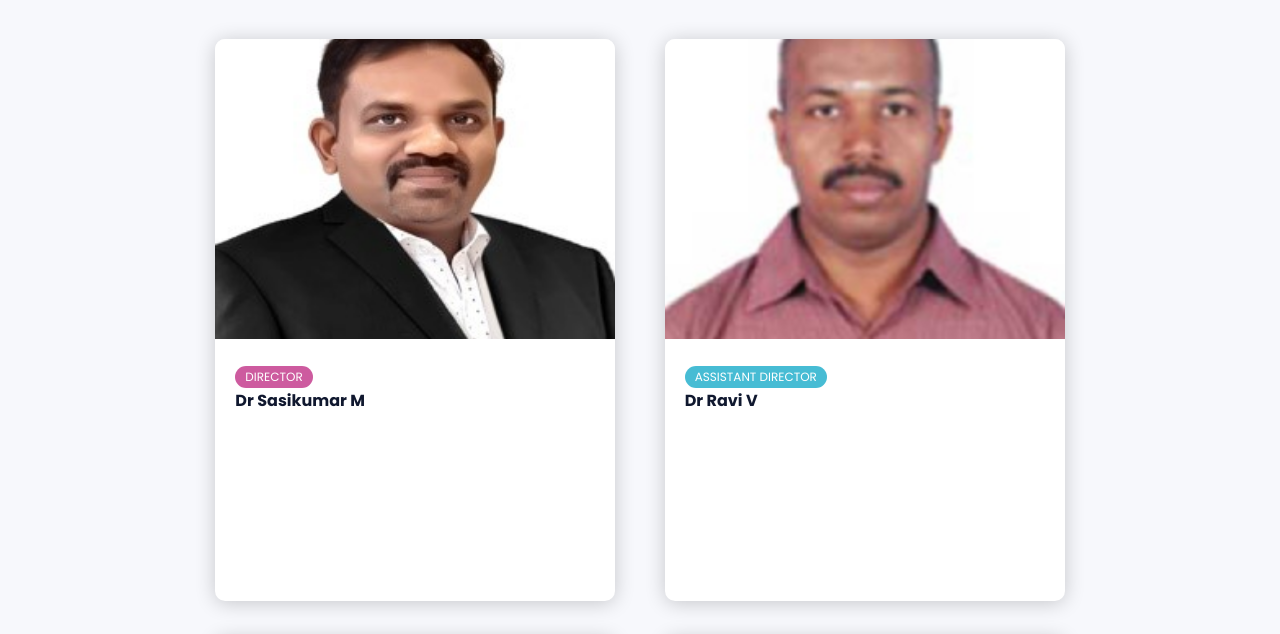
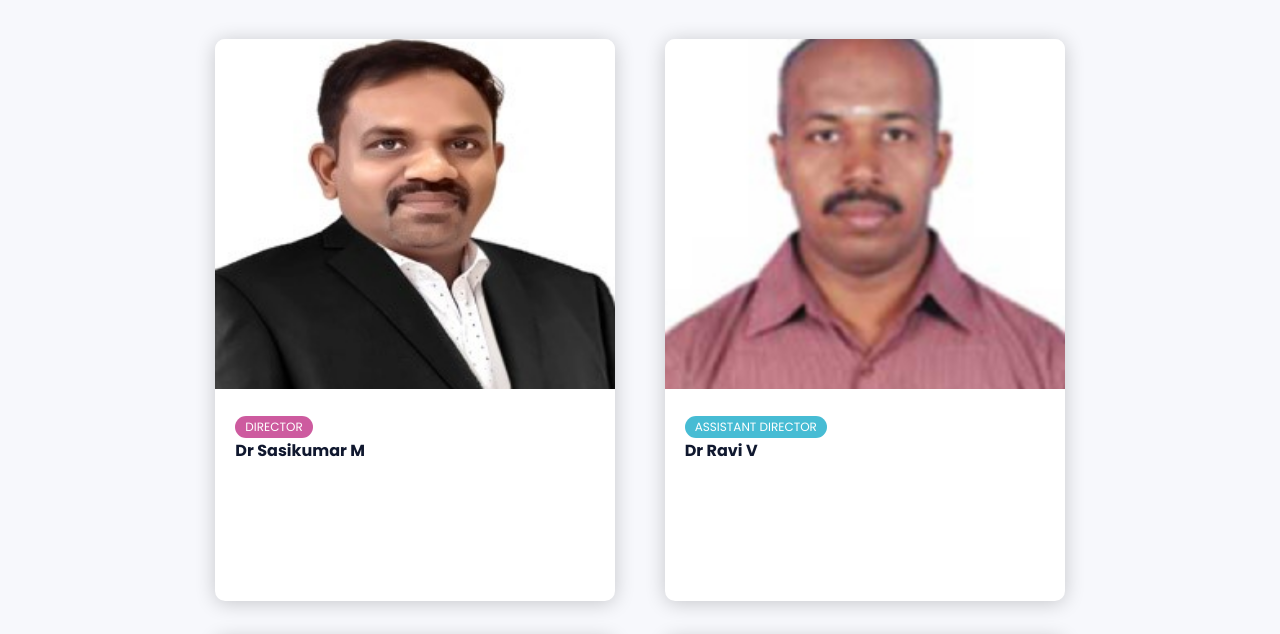
Before and after one commit to JeyaanthAnandan/V-Nest, a plain HTML site: page aboutus2.html in a window 1280 px wide. Shown: the part 305-939 px from the top of the page. Drawn offline with Linux system fonts and the light colour scheme.

Commit message:
Update aboutus2_added.css

```diff
--- a/aboutus2_added.css
+++ b/aboutus2_added.css
@@ -45,7 +45,7 @@
 
 .card-header img {
     width: 100%;
-    height: 300px;
+    height: 350px;
     object-fit: cover;
 }
 
@@ -54,7 +54,7 @@
     flex-direction: column;
     align-items: flex-start;
     padding: 20px;
-    min-height: 200px;
+    min-height: 150px;
 
     /* Added css */
     overflow: hidden;
```
